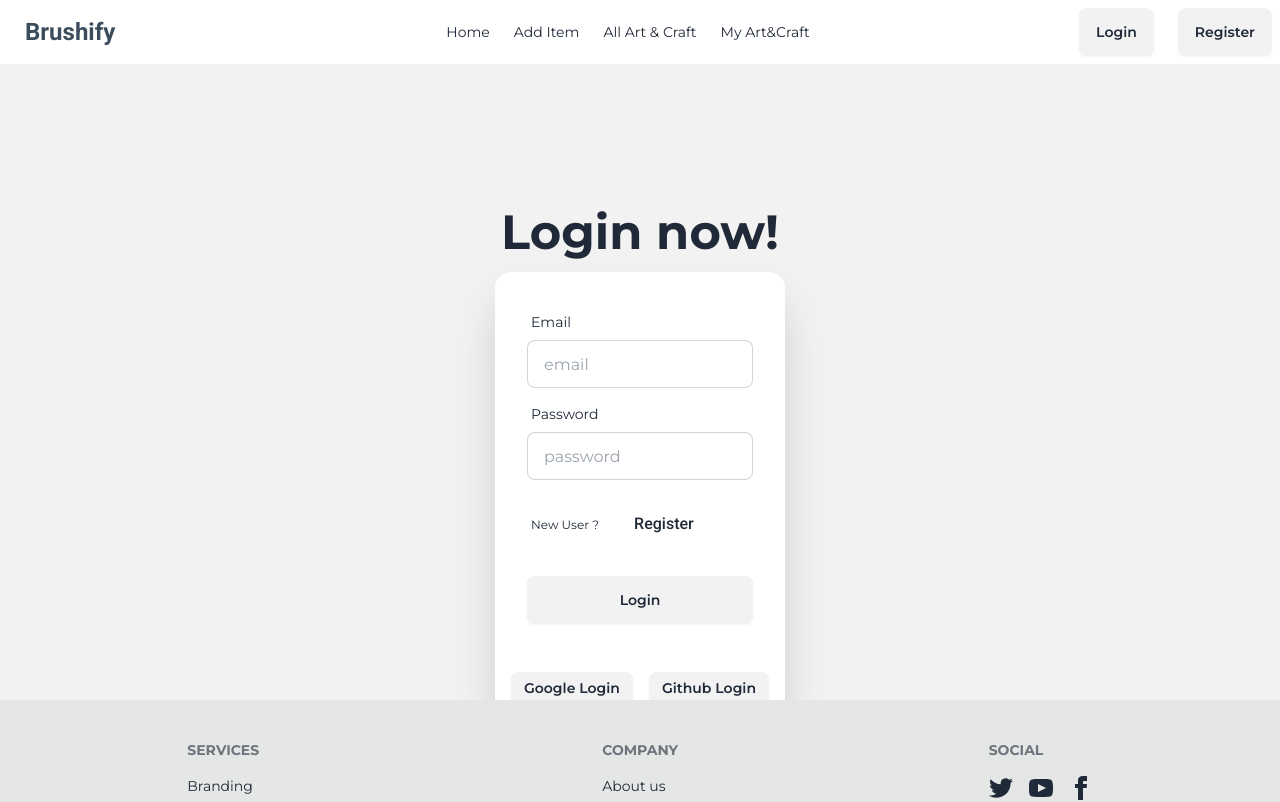
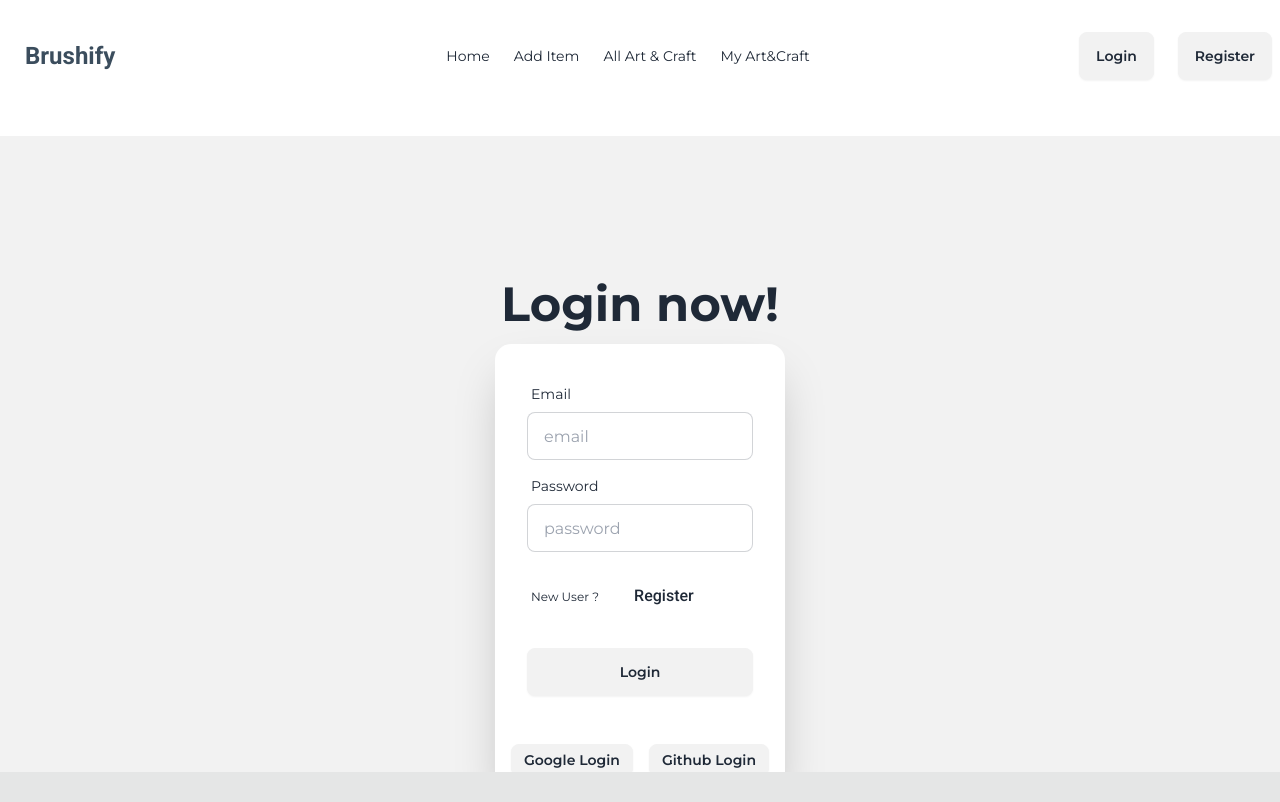
Before and after one commit to kaziabulhasib/ph-assignment10-client, a React (Vite) app: page /login in a window 1280 px wide. Shown: the top 802 px of the page. Built offline with nearby package versions, Linux system fonts and the light colour scheme; no server answers.

Commit message:
local host to vercel

```diff
--- a/src/Components/AddItem/AddItem.jsx
+++ b/src/Components/AddItem/AddItem.jsx
@@ -40,7 +40,7 @@ const AddItem = () => {
     console.log(item);
     form.reset();
 
-    fetch("http://localhost:5000/items", {
+    fetch("https://assigment10-type02-server.vercel.app/items", {
       method: "POST",
       headers: {
         "Content-Type": "application/json",
--- a/src/Components/Login/Login.jsx
+++ b/src/Components/Login/Login.jsx
@@ -57,7 +57,7 @@ const Login = () => {
       });
   };
   return (
-    <div className='hero min-h-screen bg-base-200'>
+    <div className='hero min-h-screen bg-base-200 mt-12'>
       <div className='hero-content flex-col '>
         <div className='text-center lg:text-left'>
           <h1 className='text-5xl font-bold'>Login now!</h1>
--- a/src/Components/Nav/Nav.jsx
+++ b/src/Components/Nav/Nav.jsx
@@ -33,7 +33,7 @@ const Nav = () => {
     </>
   );
   return (
-    <div className='navbar bg-base-100'>
+    <div className='navbar bg-base-100 mt-6'>
       <div className='navbar-start'>
         <div className='dropdown'>
           <div tabIndex={0} role='button' className='btn btn-ghost lg:hidden'>
```
